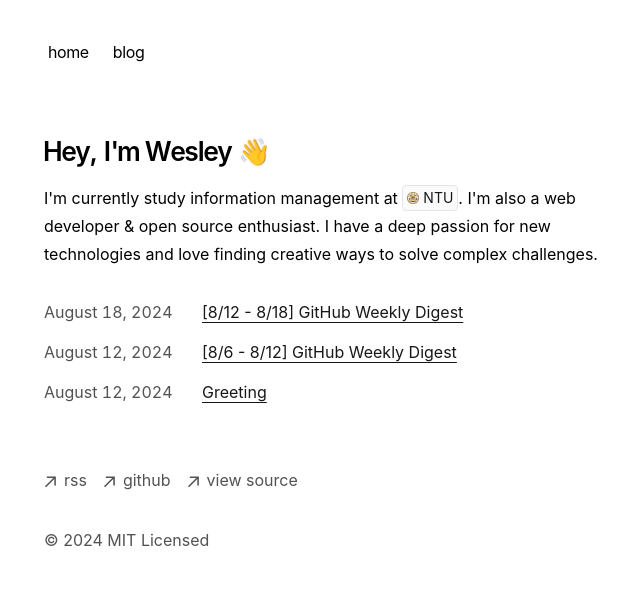
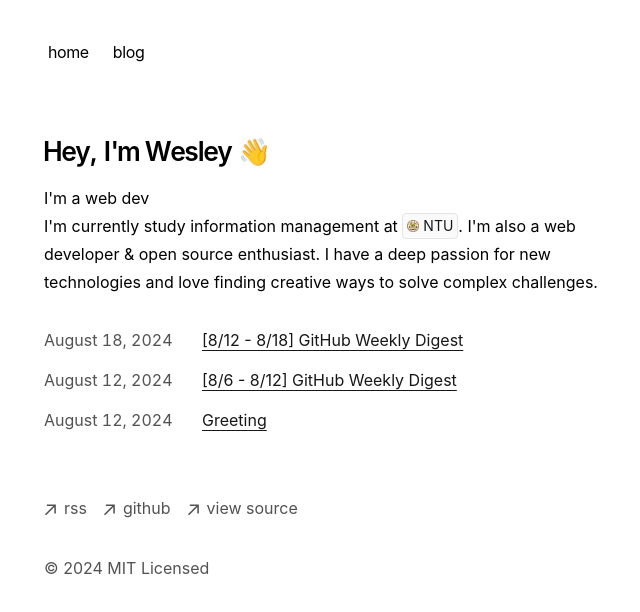
Before and after one commit to guan404ming/dev-digest, a Next.js app in the folder frontend/: page / in a window 1280 px wide. Shown: the top 612 px of the page, without its empty margins (308-948 px from the left). Built offline with nearby package versions, Linux system fonts and the light colour scheme.

Commit message:
feat: add typewriter (#3)

```diff
--- /dev/null
+++ b/frontend/app/components/typewriter.tsx
@@ -0,0 +1,119 @@
+"use client"
+
+import { useEffect, useState } from "react"
+import { animate, motion, useMotionValue, useTransform } from "framer-motion"
+
+export interface ITypewriterProps {
+  delay: number
+  texts: string[]
+  baseText?: string
+}
+
+export function Typewriter({ delay, texts, baseText = "" }: ITypewriterProps) {
+  const [animationComplete, setAnimationComplete] = useState(false)
+  const count = useMotionValue(0)
+  const rounded = useTransform(count, (latest) => Math.round(latest))
+  const displayText = useTransform(rounded, (latest) =>
+    baseText.slice(0, latest)
+  )
+
+  useEffect(() => {
+    const controls = animate(count, baseText.length, {
+      type: "tween",
+      delay,
+      duration: 1,
+      ease: "easeInOut",
+      onComplete: () => setAnimationComplete(true),
+    })
+    return () => {
+      controls.stop && controls.stop()
+    }
+  }, [count, baseText.length, delay])
+
+  return (
+    <span>
+      <motion.span>{displayText}</motion.span>
+      {animationComplete && (
+        <RepeatedTextAnimation texts={texts} delay={delay + 1} />
+      )}
+      <BlinkingCursor />
+    </span>
+  )
+}
+
+export interface IRepeatedTextAnimationProps {
+  delay: number
+  texts: string[]
+}
+
+const defaultTexts = [
+  "quiz page with questions and answers",
+  "blog Article Details Page Layout",
+  "ecommerce dashboard with a sidebar",
+  "ui like platform.openai.com....",
+  "buttttton",
+  "aop that tracks non-standard split sleep cycles",
+  "transparent card to showcase achievements of a user",
+]
+function RepeatedTextAnimation({
+  delay,
+  texts = defaultTexts,
+}: IRepeatedTextAnimationProps) {
+  const textIndex = useMotionValue(0)
+
+  const baseText = useTransform(textIndex, (latest) => texts[latest] || "")
+  const count = useMotionValue(0)
+  const rounded = useTransform(count, (latest) => Math.round(latest))
+  const displayText = useTransform(rounded, (latest) =>
+    baseText.get().slice(0, latest)
+  )
+  const updatedThisRound = useMotionValue(true)
+
+  useEffect(() => {
+    const animation = animate(count, 60, {
+      type: "tween",
+      delay,
+      duration: 1,
+      ease: "easeIn",
+      repeat: Infinity,
+      repeatType: "reverse",
+      repeatDelay: 1,
+      onUpdate(latest) {
+        if (updatedThisRound.get() && latest > 0) {
+          updatedThisRound.set(false)
+        } else if (!updatedThisRound.get() && latest === 0) {
+          textIndex.set((textIndex.get() + 1) % texts.length)
+          updatedThisRound.set(true)
+        }
+      },
+    })
+    return () => {
+      animation.stop && animation.stop()
+    }
+  }, [count, delay, textIndex, texts, updatedThisRound])
+
+  return <motion.span className="inline">{displayText}</motion.span>
+}
+
+const cursorVariants = {
+  blinking: {
+    opacity: [0, 0, 1, 1],
+    transition: {
+      duration: 1,
+      repeat: Infinity,
+      repeatDelay: 0,
+      ease: "linear",
+      times: [0, 0.5, 0.5, 1],
+    },
+  },
+}
+
+function BlinkingCursor() {
+  return (
+    <motion.div
+      variants={cursorVariants}
+      animate="blinking"
+      className="inline-block h-5 w-[1px] translate-y-1 bg-neutral-900"
+    />
+  )
+}
--- a/frontend/app/page.tsx
+++ b/frontend/app/page.tsx
@@ -1,5 +1,6 @@
 import { BlogPosts } from "app/components/posts";
 import { TextAnimate } from "./components/text-animate";
+import { Typewriter } from "./components/typewriter";
 
 function Badge(props) {
   return (
@@ -12,10 +13,10 @@ function Badge(props) {
 }
 
 const texts = [
-  "an IM student 🧑‍🎓",
-  "a web developer 🧑‍💻",
-  "a open source enthusiast 🚀",
-  "a tech lover ❤️‍🔥",
+  "IM student",
+  "web developer",
+  "open source enthusiast",
+  "tech lover ❤️",
 ];
 
 export default function Page() {
@@ -23,11 +24,11 @@ export default function Page() {
     <section className="space-y-4 flex-col">
       <TextAnimate text="Hey, I'm Wesley 👋" type="popIn" />
 
-      {/* <div className="text-white rounded-2xl">
-        <Typewriter texts={texts} delay={0.5} baseText="I'm " />
-      </div> */}
-
-      <p className="leading-7">
+      <div className="leading-7">
+        <div>
+          {`I'm a `}
+          <Typewriter texts={texts} delay={0.1} />
+        </div>
         {`I'm currently study information management at `}
         <span className="not-prose">
           <Badge href="https://www.ntu.edu.tw/">
@@ -42,7 +43,8 @@ export default function Page() {
           </Badge>
         </span>
         {`. I'm also a web developer & open source enthusiast. I have a deep passion for new technologies and love finding creative ways to solve complex challenges.`}
-      </p>
+      </div>
+
       <div className="my-8">
         <BlogPosts />
       </div>
```
